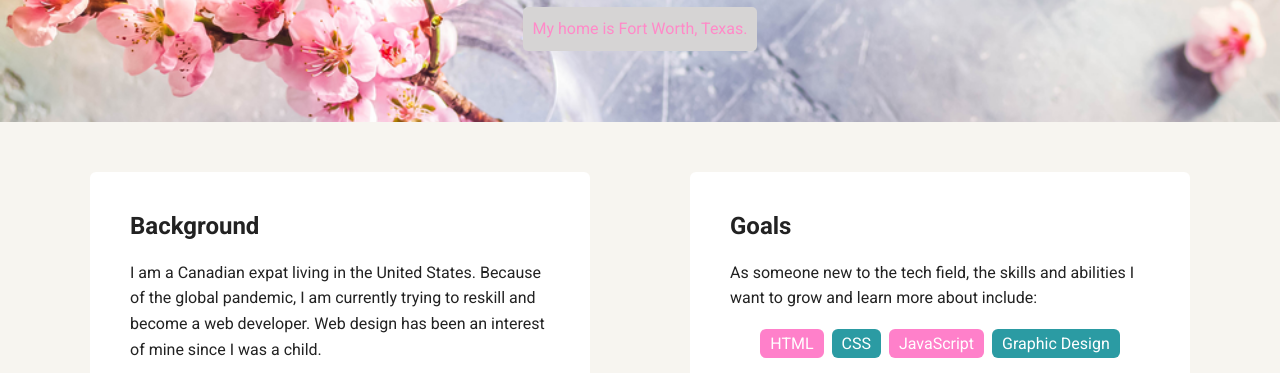
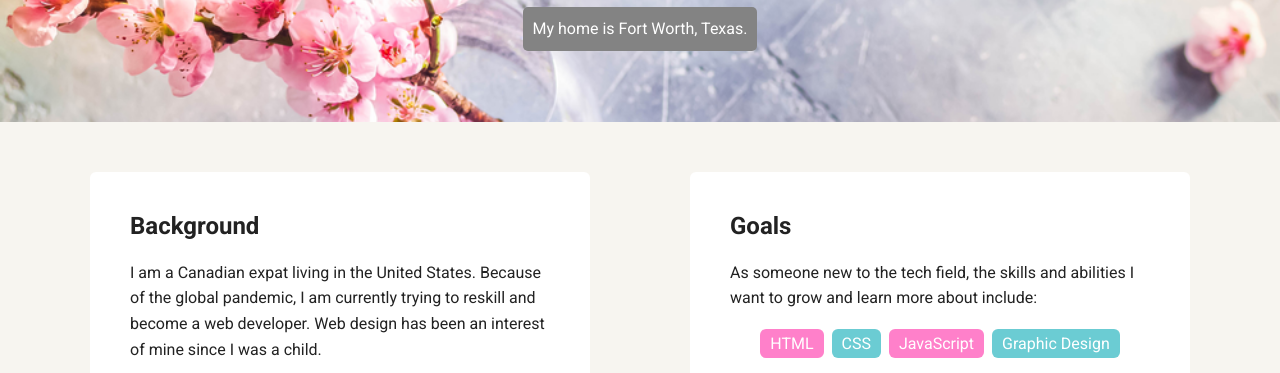
Before and after one commit to PaulinaAtienza/fewd-treehouse-project-1, a plain HTML site: page index.html in a window 1280 px wide. Shown: the part 348-721 px from the top of the page. Drawn offline with Linux system fonts and the light colour scheme; a web font is replaced by a local one.

Commit message:
Updated more colors after previewing webpage

```diff
--- a/styles.css
+++ b/styles.css
@@ -85,8 +85,8 @@ header .profile-image:hover {
   margin: 10px auto;
 }
 .location {
-  background-color: #d6d4d4;
-  color: #ff8ac8;
+  background-color: #838383;
+  color: white;
 }
 .card {
   margin: 30px;
@@ -110,7 +110,7 @@ ul.skills {
 .skills li {
   border-radius: 6px;
   display: inline-block;
-  background: #2b9ba3;
+  background: #6bccd3;
   color: white;
   padding: 5px 10px;
   margin: 2px;
```
